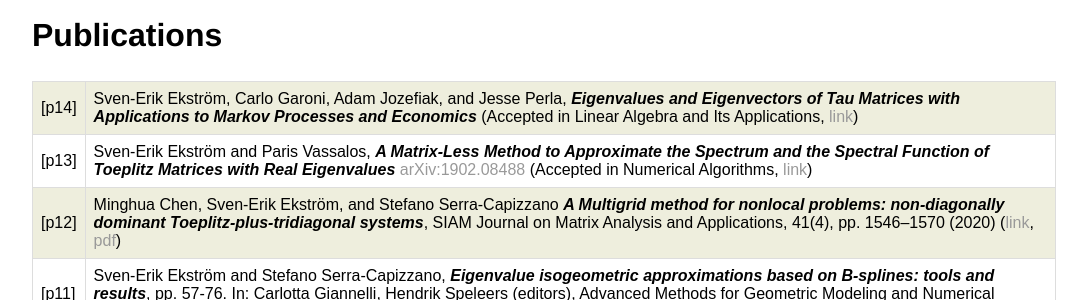
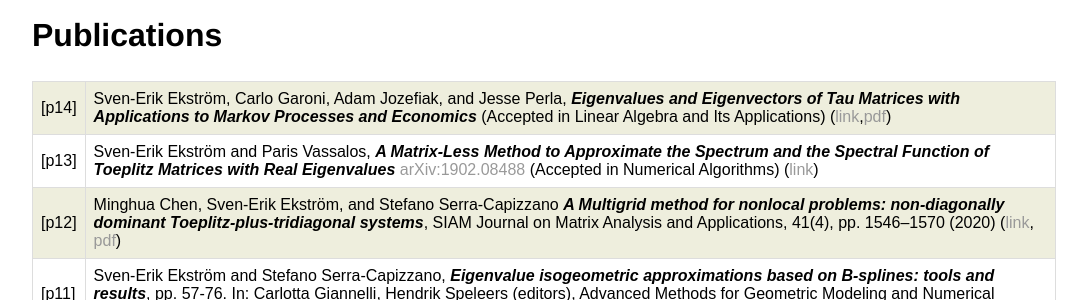
Before and after one commit to sverek/sverek.github.io, a Jekyll site: the page built from publications/index.html, in a window 1280 px wide. Shown: the part 180-480 px from the top of the page, without its empty margins (96-1183 px from the left). Built offline with Jekyll 4.4.1, drawn with Linux system fonts in a browser that asks for light colours.

Commit message:
added laa paper

```diff
--- a/publications/index.html
+++ b/publications/index.html
@@ -28,12 +28,12 @@ tr:nth-child(odd) {
 			<tr>
 				<td>[p14]</td>
 				<td>Sven-Erik Ekström, Carlo Garoni, Adam Jozefiak, and Jesse Perla, <i><b>Eigenvalues and Eigenvectors of Tau Matrices with Applications to Markov Processes and Economics
-				</b></i>  (Accepted in Linear Algebra and Its Applications, <a href="https://doi.org/10.1016/j.laa.2021.06.005">link</a>)
+				</b></i>  (Accepted in Linear Algebra and Its Applications) (<a href="https://doi.org/10.1016/j.laa.2021.06.005">link</a>,<a href="/publications/pdf/p14.pdf">pdf</a>)
 				</td>
 			</tr>
 			<tr>
 				<td>[p13]</td>
-				<td>Sven-Erik Ekström and Paris Vassalos, <i><b>A Matrix-Less Method to Approximate the Spectrum and the Spectral Function of Toeplitz Matrices with Real Eigenvalues</b></i> <a href="https://arxiv.org/abs/1902.08488">arXiv:1902.08488</a> (Accepted in Numerical Algorithms, <a href="https://doi.org/10.1007/s11075-021-01130-9">link</a>)
+				<td>Sven-Erik Ekström and Paris Vassalos, <i><b>A Matrix-Less Method to Approximate the Spectrum and the Spectral Function of Toeplitz Matrices with Real Eigenvalues</b></i> <a href="https://arxiv.org/abs/1902.08488">arXiv:1902.08488</a> (Accepted in Numerical Algorithms) (<a href="https://doi.org/10.1007/s11075-021-01130-9">link</a>)
 				</td>
 		</tr>
 			<tr>
```
Also changed, not shown: 1 other file.
